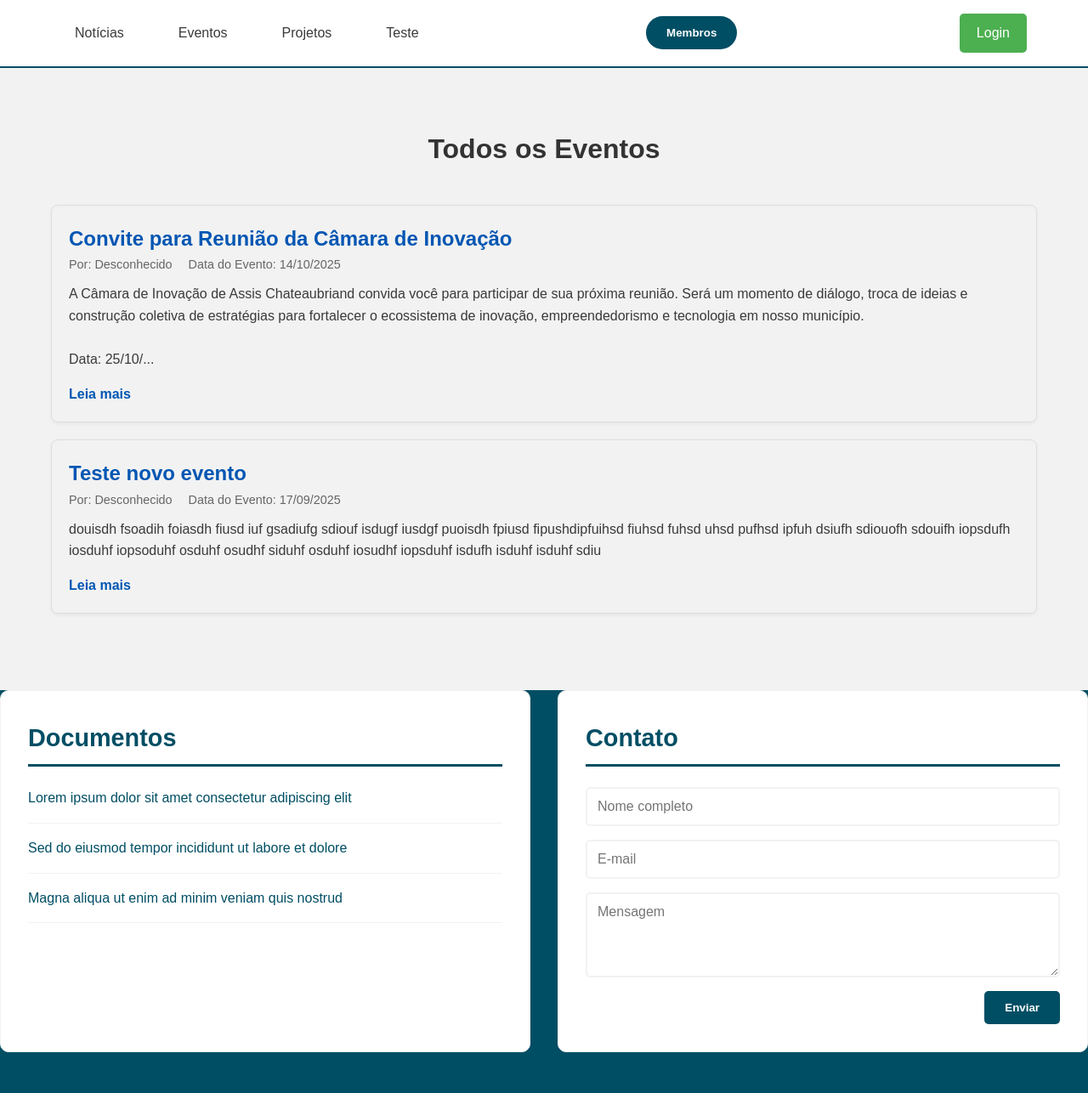
After one commit to Mv-great/PFC-Camara-tem-tica-de-inova-o, a PHP site: page /eventos_lista.php in a window 1280 px wide. The commit adds this page. Shown: the whole page at 85% size. Run offline with PHP 8.4, Linux system fonts and the light colour scheme; data comes from the database, SQL or seed files in the repository; tables that the repository leaves empty hold one stand-in row (values such as "Sample post").

Commit message:
Add files via upload

```diff
--- a/conexao.php
+++ b/conexao.php
@@ -2,7 +2,7 @@
 $host = "localhost";  // Servidor
 $usuario = "root";    // Usuário do banco
 $senha = "";          // Senha
-$banco = "Marcus"; // Nome do banco de dados
+$banco = "marcus"; // Nome do banco de dados
 
 // Criar conexão
 $conn = new mysqli($host, $usuario, $senha, $banco);
--- a/criar_usuario.php
+++ b/criar_usuario.php
@@ -1,6 +1,6 @@
 <?php
 // Verificar autenticação
-include '/auth_check.php';
+include 'auth_check.php';
 
 // Verificar se é administrador
 if ($_SESSION['user_tipo'] != 'admin') {
@@ -8,7 +8,7 @@ if ($_SESSION['user_tipo'] != 'admin') {
 }
 
 // Incluir arquivo de conexão
-include '../conexao.php';
+include 'conexao.php';
 
 $mensagem = '';
 $tipo_mensagem = '';
--- a/dashboard.php
+++ b/dashboard.php
@@ -45,6 +45,12 @@ $conn->close();
                     <span class="icon">🚀</span>
                     Projetos
                 </a>
+                <?php if ($_SESSION['user_tipo'] == 'admin'): ?>
+                <a href="criar_usuario.php" class="nav-item">
+                    <span class="icon">👥</span>
+                    Criar Usuário
+                </a>
+                <?php endif; ?>
             </nav>
             <div class="sidebar-footer">
                 <div class="user-info">
--- /dev/null
+++ b/eventos_lista.php
@@ -0,0 +1,6 @@
+<?php
+$categoria_id = 2;
+$titulo_pagina = "Todos os Eventos";
+$data_coluna = 'data_evento';
+include 'listagem_publica.php';
+?>
--- /dev/null
+++ b/listagem_publica.php
@@ -0,0 +1,191 @@
+<?php
+// Incluir arquivo de conexão
+include 'conexao.php';
+
+// Função para buscar artigos
+function buscar_artigos($conn, $categoria_id, $titulo_pagina, $data_coluna = 'criado_em') {
+    $sql = "SELECT a.*, u.nome as autor_nome
+            FROM artigos a
+            LEFT JOIN usuarios u ON a.autor_id = u.id
+            WHERE a.categoria_id = ?
+            ORDER BY a.{$data_coluna} DESC";
+
+    $stmt = $conn->prepare($sql);
+    $stmt->bind_param("i", $categoria_id);
+    $stmt->execute();
+    $result = $stmt->get_result();
+    $stmt->close();
+
+    return [
+        'titulo' => $titulo_pagina,
+        'artigos' => $result
+    ];
+}
+
+// Variáveis que devem ser definidas nos arquivos de categoria (ex: noticias_lista.php)
+// Exemplo:
+// $categoria_id = 1;
+// $titulo_pagina = "Todas as Notícias";
+// include 'listagem_publica.php';
+
+// Inicializa variáveis com valores padrão se não estiverem definidas
+$categoria_id = $categoria_id ?? 0; // 1: Notícias, 2: Eventos, 3: Projetos
+$titulo_pagina = $titulo_pagina ?? "Lista de Artigos";
+$data_coluna = $data_coluna ?? 'criado_em'; // Coluna de ordenação, 'data_evento' para eventos
+
+// Se a categoria não foi definida (ou é 0), encerra com erro.
+if ($categoria_id === 0) {
+    die("Erro: Categoria não definida. Verifique se \$categoria_id foi definido no arquivo de inclusão.");
+}
+
+$dados = buscar_artigos($conn, $categoria_id, $titulo_pagina, $data_coluna);
+$artigos = $dados['artigos'];
+$titulo = $dados['titulo'];
+
+// Buscar categorias para o menu de navegação
+$sql_categorias = "SELECT nome FROM categorias";
+$result_categorias = $conn->query($sql_categorias);
+?>
+<!DOCTYPE html>
+<html lang="pt-BR">
+<head>
+    <meta charset="UTF-8">
+    <meta name="viewport" content="width=device-width, initial-scale=1.0">
+    <title><?php echo htmlspecialchars($titulo); ?> - Câmara Temática de Inovação</title>
+    <link rel="stylesheet" href="css/styles.css">
+    <style>
+        /* Estilos básicos para a página de listagem */
+        .listagem-container {
+            max-width: 1200px;
+            margin: 50px auto;
+            padding: 20px;
+        }
+        .listagem-container h1 {
+            text-align: center;
+            margin-bottom: 40px;
+            color: #333;
+        }
+        .artigo-item {
+            border: 1px solid #ddd;
+            padding: 20px;
+            margin-bottom: 20px;
+            border-radius: 8px;
+            box-shadow: 0 2px 4px rgba(0,0,0,0.05);
+        }
+        .artigo-item h2 {
+            margin-top: 0;
+            color: #0056b3;
+        }
+        .artigo-meta {
+            font-size: 0.9em;
+            color: #666;
+            margin-bottom: 10px;
+        }
+        .artigo-meta span {
+            margin-right: 15px;
+        }
+        .artigo-conteudo {
+            line-height: 1.6;
+            margin-bottom: 15px;
+        }
+        .artigo-link {
+            display: inline-block;
+            color: #0056b3;
+            text-decoration: none;
+            font-weight: bold;
+        }
+        .artigo-link:hover {
+            text-decoration: underline;
+        }
+    </style>
+</head>
+<body>
+    <header>
+        <nav class="main-nav">
+            <ul class="nav-links">
+                <?php
+                // Resetar o ponteiro do resultado das categorias
+                $result_categorias->data_seek(0);
+                if ($result_categorias->num_rows > 0) {
+                    while($row = $result_categorias->fetch_assoc()) {
+                        // Links de categoria no menu principal
+                        $categoria_nome = htmlspecialchars($row['nome']);
+                        // Mapeamento para os links da lista
+                        $link_map = [
+                            'Notícias' => 'noticias_lista.php',
+                            'Eventos' => 'eventos_lista.php',
+                            'Projetos' => 'projetos_lista.php',
+                        ];
+                        $link = $link_map[$categoria_nome] ?? '#';
+                        echo "<li><a href='{$link}'>{$categoria_nome}</a></li>";
+                    }
+                }
+                ?>
+            </ul>
+            <button class="membros-btn">Membros</button>
+            <a href="login.php" class="admin-btn">Login</a>
+        </nav>
+    </header>
+
+    <main class="listagem-container">
+        <h1><?php echo htmlspecialchars($titulo); ?></h1>
+
+        <?php if ($artigos->num_rows > 0): ?>
+            <?php while($artigo = $artigos->fetch_assoc()): ?>
+                <article class="artigo-item">
+                    <h2><?php echo htmlspecialchars($artigo['titulo']); ?></h2>
+                    <div class="artigo-meta">
+                        <span>Por: <?php echo htmlspecialchars($artigo['autor_nome'] ?? 'Desconhecido'); ?></span>
+                        <?php if ($categoria_id == 2): // Eventos ?>
+                            <span>Data do Evento: <?php echo date('d/m/Y', strtotime($artigo['data_evento'])); ?></span>
+                        <?php else: ?>
+                            <span>Publicado em: <?php echo date('d/m/Y', strtotime($artigo['criado_em'])); ?></span>
+                        <?php endif; ?>
+                    </div>
+                    <div class="artigo-conteudo">
+                        <?php
+                            // Exibir um resumo do conteúdo
+                            $resumo = substr(strip_tags($artigo['conteudo']), 0, 300);
+                            if (strlen($artigo['conteudo']) > 300) {
+                                $resumo .= '...';
+                            }
+                            echo nl2br(htmlspecialchars($resumo));
+                        ?>
+                    </div>
+                    <!-- Link para a página de artigo individual, que não existe, mas mantemos o placeholder -->
+                    <a href="artigo.php?id=<?php echo $artigo['id']; ?>" class="artigo-link">Leia mais</a>
+                </article>
+            <?php endwhile; ?>
+        <?php else: ?>
+            <p style="text-align: center;">Nenhum artigo encontrado nesta categoria.</p>
+        <?php endif; ?>
+
+    </main>
+
+    </main>
+
+    <footer>
+        <div class="bottom-sections">
+            <section class="documentos">
+                <h3>Documentos</h3>
+                <ul class="documentos-list">
+                    <li><a href="#">Lorem ipsum dolor sit amet consectetur adipiscing elit</a></li>
+                    <li><a href="#">Sed do eiusmod tempor incididunt ut labore et dolore</a></li>
+                    <li><a href="#">Magna aliqua ut enim ad minim veniam quis nostrud</a></li>
+                </ul>
+            </section>
+
+            <section class="contato">
+                <h3>Contato</h3>
+                <form class="contato-form">
+                    <input type="text" placeholder="Nome completo" required>
+                    <input type="email" placeholder="E-mail" required>
+                    <textarea placeholder="Mensagem" rows="4" required></textarea>
+                    <button type="submit">Enviar</button>
+                </form>
+            </section>
+        </div>
+    </footer>
+</body>
+</html>
+<?php $conn->close(); ?>
--- /dev/null
+++ b/noticias_lista.php
@@ -0,0 +1,6 @@
+<?php
+$categoria_id = 1;
+$titulo_pagina = "Todas as Notícias";
+$data_coluna = 'criado_em';
+include 'listagem_publica.php';
+?>
--- /dev/null
+++ b/projetos_lista.php
@@ -0,0 +1,6 @@
+<?php
+$categoria_id = 3;
+$titulo_pagina = "Todos os Projetos";
+$data_coluna = 'criado_em';
+include 'listagem_publica.php';
+?>
```
Also changed, not shown: artigo.php (added, +159 -0 lines), generate_admin.php (added, +22 -0 lines), index.php (+6 -6 lines).
